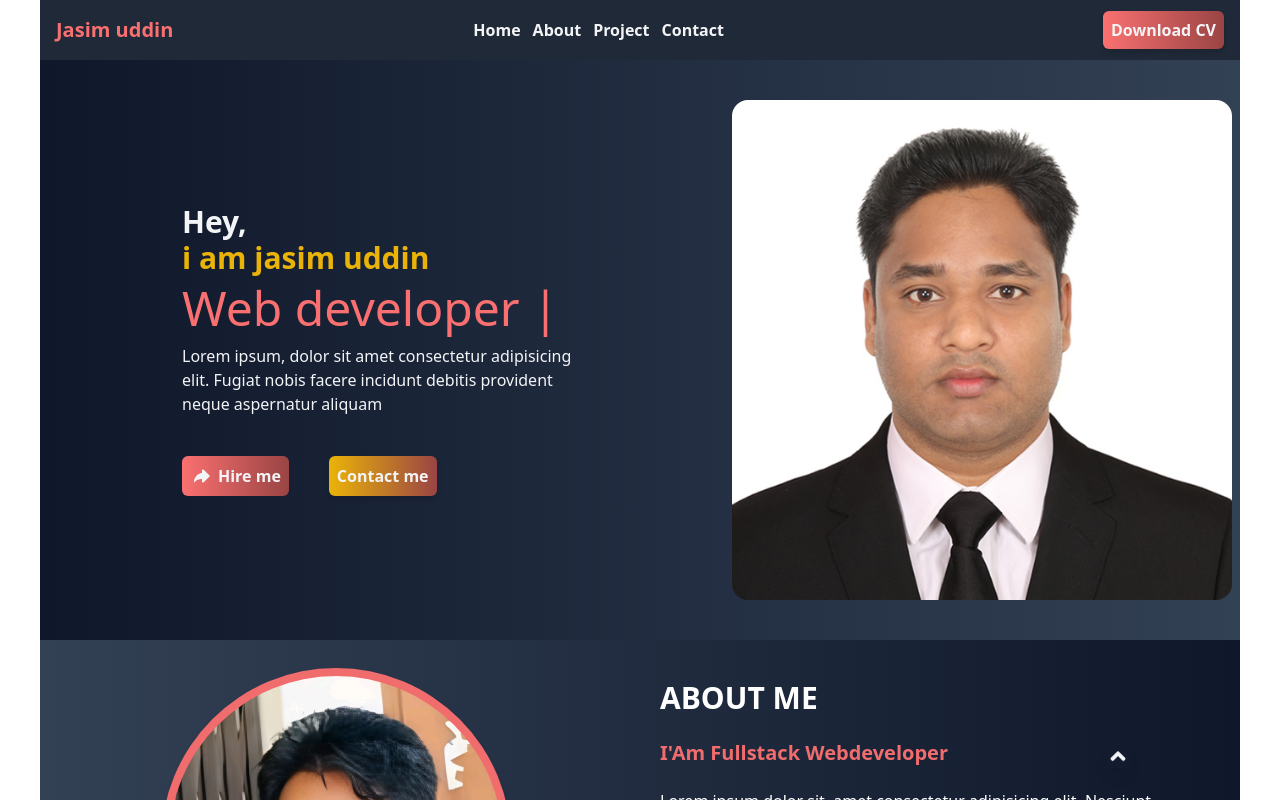
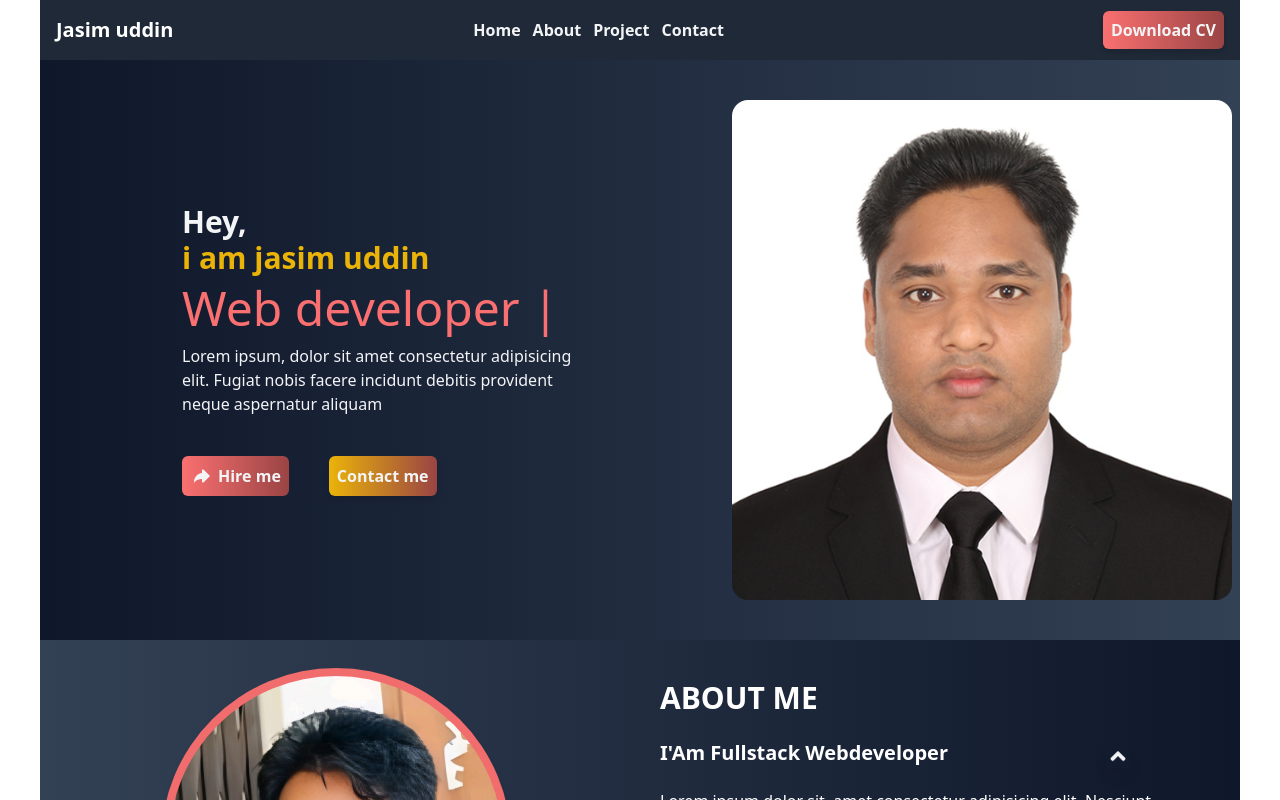
Before and after one commit to khandakerJasim/Portfolio1, a React (Create React App) app in the folder client/: page / in a window 1280 px wide. Shown: the top 800 px of the page. Built offline with nearby package versions, Linux system fonts and the light colour scheme.

Commit message:
update Navbar and about me page

```diff
--- a/client/src/component/Share/Navbar.js
+++ b/client/src/component/Share/Navbar.js
@@ -42,7 +42,7 @@ export default function Navbar() {
             initial={{ opacity: 0, scale: 0.5 }}
             transition={{ duration: 0.5 }}
             animate={{ opacity: 1, scale: 1 }}
-            className="text-xl font-bold hidden  md:block text-[#FA7070]  "
+            className="text-xl font-bold hidden  md:block text-white  "
           >
             Jasim uddin
           </motion.span>
--- a/client/src/pages/Hero/Hero.js
+++ b/client/src/pages/Hero/Hero.js
@@ -19,7 +19,7 @@ export default function Hero() {
           <h1 className="text-3xl  w-[180px] uppercase font-extrabold relative before:absolute before:block before:left-0 before:top-9 before:h-[3px] before:w-full before:bg-red-500 before:scale-x-0 before:hover:scale-x-100 before:transition before:duration-300 before:ease-in-out before:origin-top-middle before:content-[' '] ">
             about me
           </h1>
-          <h1 className="mt-2 text-xl font-bold text-[#F16C6C] ">
+          <h1 className="mt-2 text-xl font-bold text-white ">
             {" "}
             I'Am Fullstack Webdeveloper
           </h1>
```
